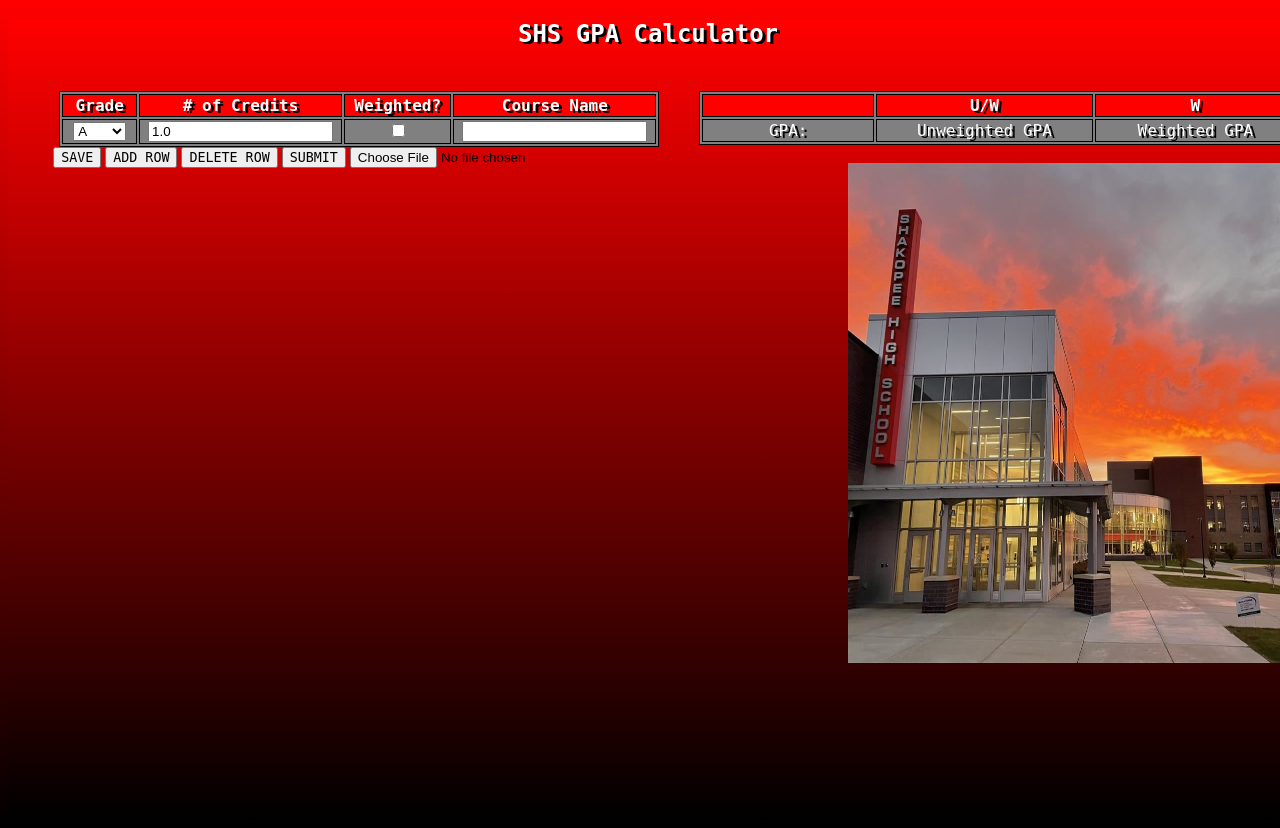
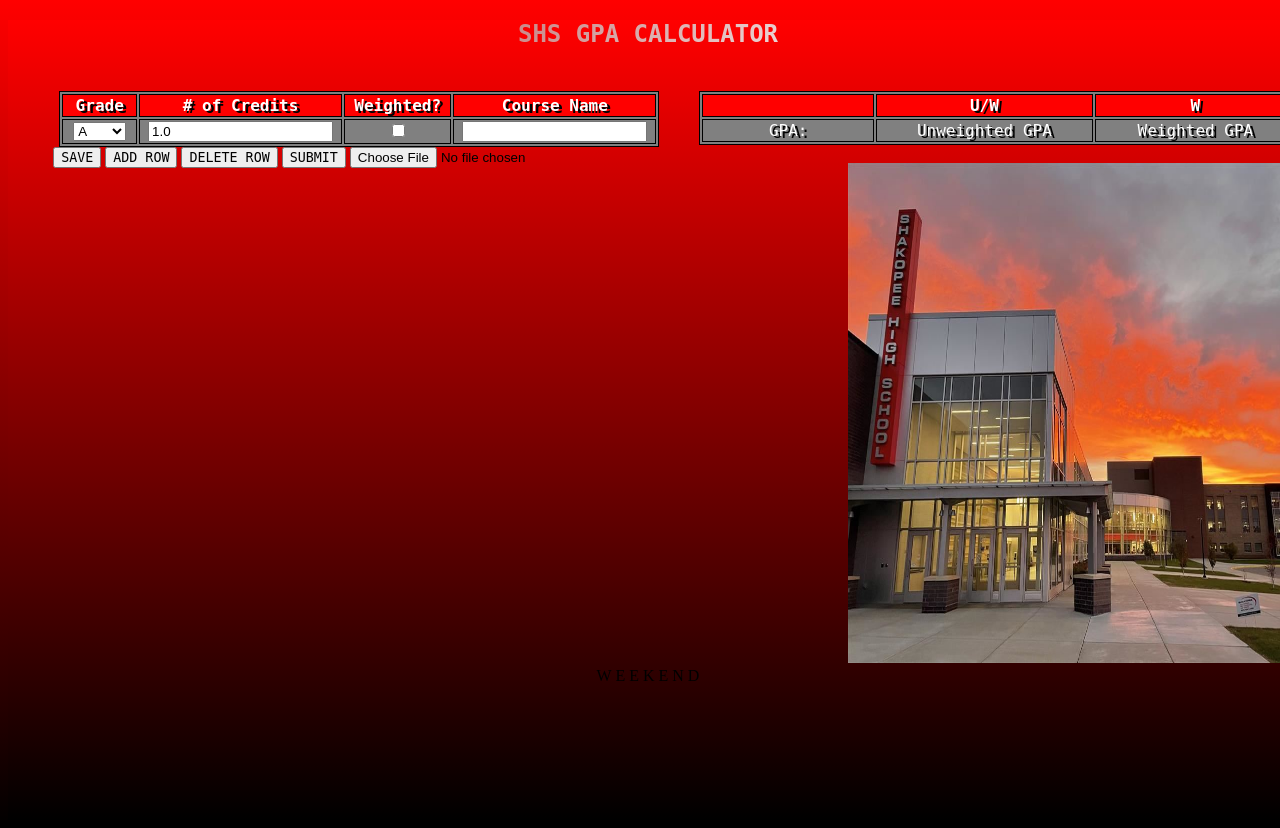
Before and after one commit to TYSHAKO1/TECHINNOVATION1, a PHP site: page / in a window 1280 px wide; the page is wider, and only the part inside the window is pictured. Run offline with PHP 8.4, Linux system fonts and the light colour scheme.

Commit message:
scss file  doesnt workd oof

```diff
--- a/web/css/style.css
+++ b/web/css/style.css
@@ -116,3 +116,31 @@
 .margin {
   margin-left: 200px;
 }
+
+
+.animate-charcter
+{
+   text-transform: uppercase;
+  background-image: linear-gradient(
+    -225deg,
+    #000000 21%,
+    darkred 29%,
+    white 67%,
+    #EACA27 100%
+  );
+  background-size: auto auto;
+  background-clip: border-box;
+  background-size: 200% auto;
+  color: #fff;
+  background-clip: text;
+  -webkit-background-clip: text;
+  -webkit-text-fill-color: transparent;
+  animation: textclip 2s linear infinite;
+  font-family: "Fantasy", "Chalkduster", monospace;
+}
+
+@keyframes textclip {
+  to {
+    background-position: 200% center;
+  }
+}
--- a/web/index.html
+++ b/web/index.html
@@ -9,7 +9,7 @@
   </head>
 
   <body>
-    <h2 class="font">SHS GPA Calculator</h2>
+    <h2 class="animate-charcter">SHS GPA Calculator</h2>
 
     <marquee class="font">Calculate Your GPA!</marquee>
     <!-- <form name="transcript" onsubmit="compileSend()"> -->
@@ -85,4 +85,14 @@
 
   </body>
 
+  <div class="wrapper">
+    <span>W</span>
+    <span>E</span>
+    <span>E</span>
+    <span>K</span>
+    <span>E</span>
+    <span>N</span>
+    <span>D</span>
+  </div>
+
 </html>
--- /dev/null
+++ b/web/style.scss
@@ -0,0 +1,61 @@
+@import url("https://fonts.googleapis.com/css2?family=Titan+One&display=swap");
+.wrapper {
+  width: 100vw;
+  text-align: center;
+  span {
+    -webkit-text-stroke-width: 1.25px;
+    -webkit-text-stroke-color: #000;
+    font-size: 100px;
+    text-shadow: 0 0px #f3c623, 0 0px #f2aaaa;
+    transform: translate(0, 100%) rotate(4deg);
+    animation: jump 2s ease-in-out infinite;
+    display: inline-block;
+    font-family: "chalkduster", cursive;
+    color: #fff;
+
+    @for $i from 1 through 7 {
+      &:nth-child(#{$i}) {
+        animation-delay: 120ms * $i;
+      }
+    }
+  }
+}
+@keyframes jump {
+  33% {
+    text-shadow: 0 60px #f37121, 0 150px #f2aaaa;
+  }
+  50% {
+    transform: translate(0, 0) rotate(-4deg);
+    text-shadow: 0 0px #8fc0a9, 0 0px #84a9ac;
+  }
+  66.67% {
+    text-shadow: 0 -60px #d54062, 0 -150px #8fc0a9;
+  }
+}
+html {
+  width: 100%;
+  height: 100vh;
+}
+body {
+  margin: 0;
+  padding: 0;
+  width: 100%;
+  height: 100vh;
+  box-sizing: border-box;
+  display: grid;
+  place-items: center;
+  overflow: hidden;
+  background: #000;
+}
+@media screen and (max-height: 200px) {
+  .wrapper {
+    transform: scale(0.3,0.3);
+  }
+}
+@media screen and (max-width: 576px) {
+  .wrapper {
+    span {
+      font-size: 50px;
+    }
+  }
+}
```
